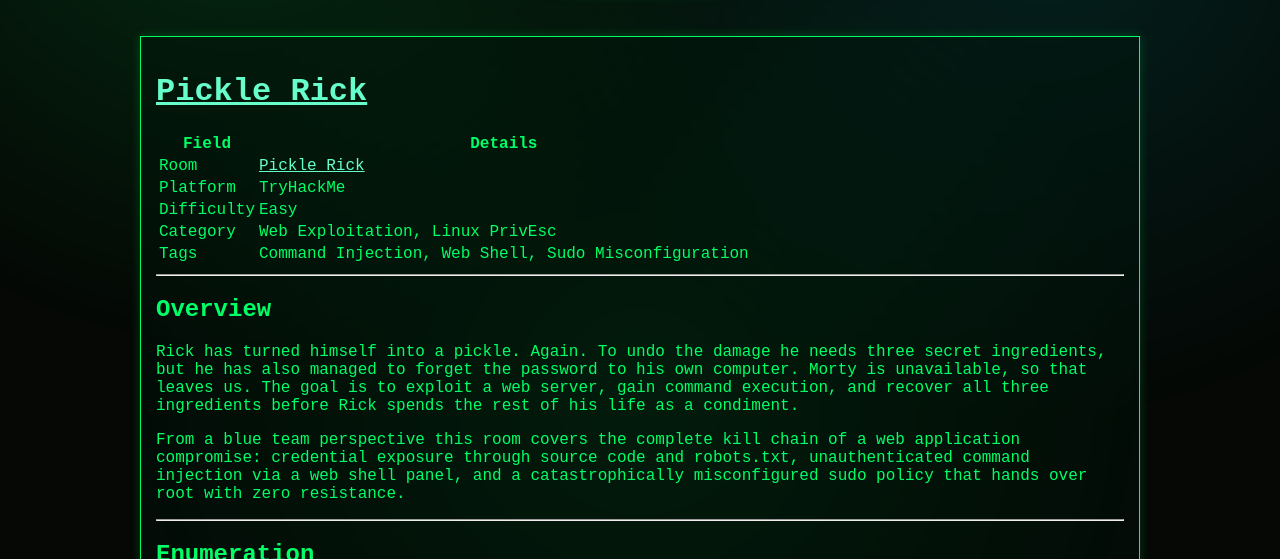
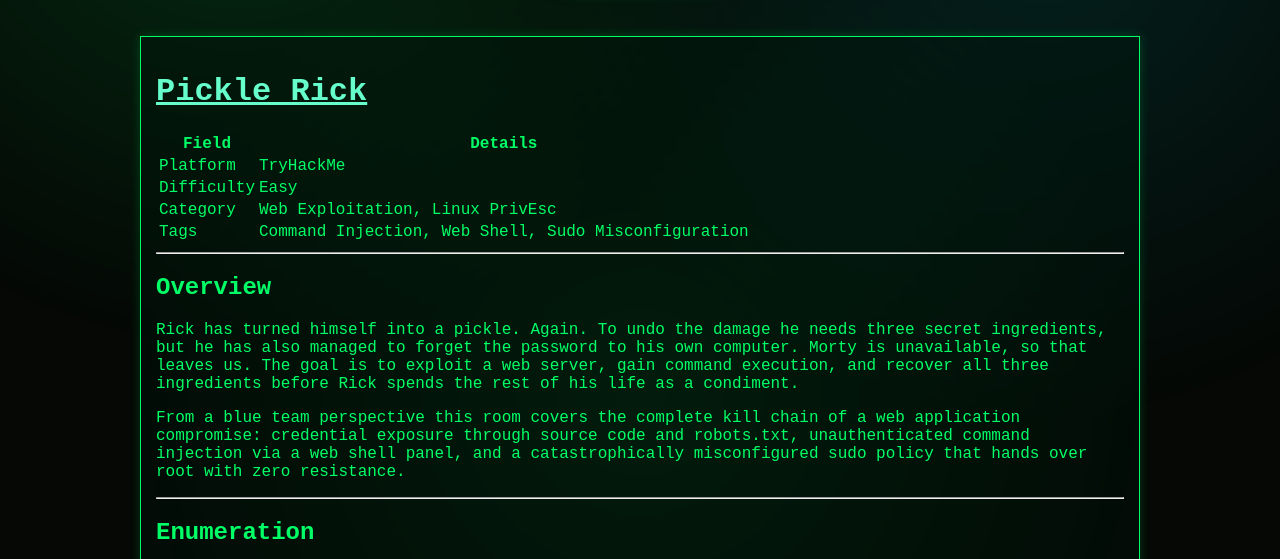
Before and after one commit to FizaShaikh293/thm-writeups, a Jekyll site: the page built from Pickle Rick/pickle-rick_writeup.md, in a window 1280 px wide and 900 px high, cut to the strip 341-900 px from the top of the window. Built offline with Jekyll 4.4.1, drawn with Linux system fonts in a browser that asks for light colours.

Commit message:
Remove duplicate room link in pickle-rick_writeup.md

```diff
--- a/Pickle Rick/pickle-rick_writeup.md
+++ b/Pickle Rick/pickle-rick_writeup.md
@@ -7,7 +7,6 @@ title: Pickle Rick Writeup
 
 | Field      | Details                          |
 |------------|----------------------------------|
-| Room       | [Pickle Rick](https://tryhackme.com/room/picklerick) |
 | Platform   | TryHackMe                        |
 | Difficulty | Easy                             |
 | Category   | Web Exploitation, Linux PrivEsc  |
```
